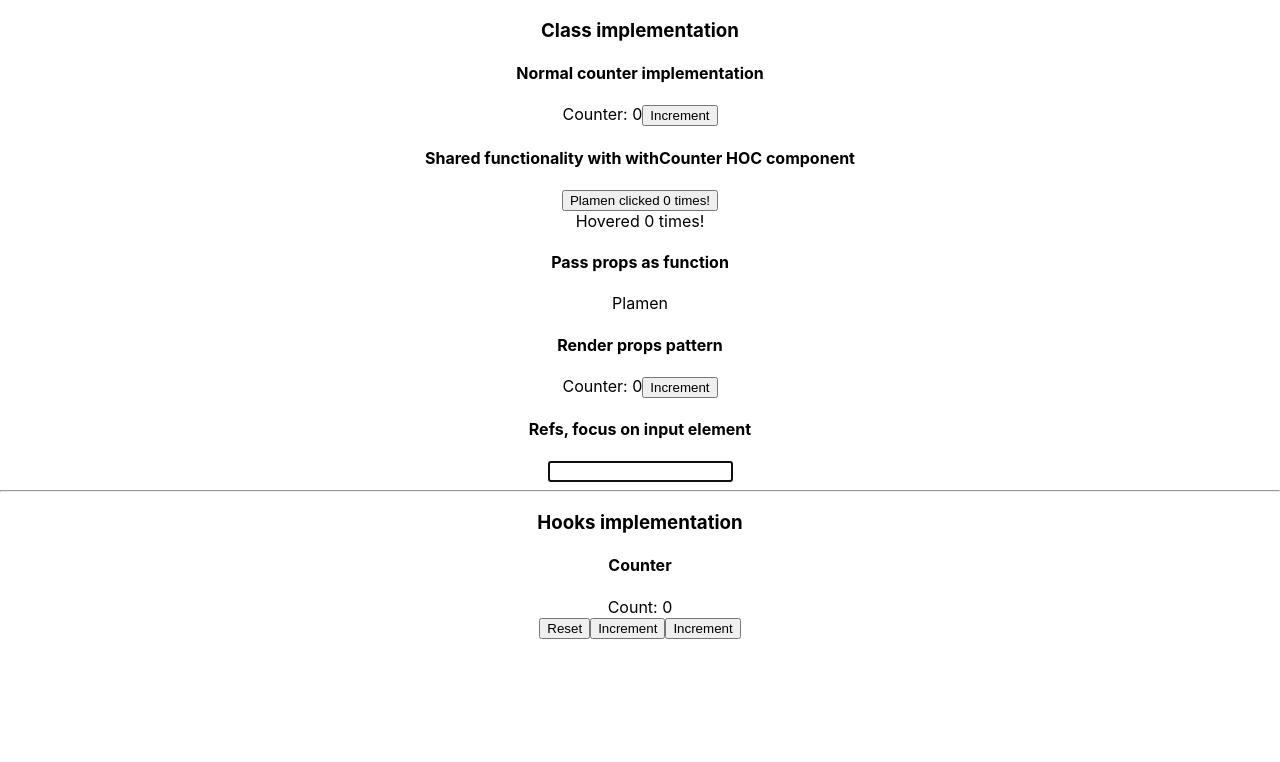
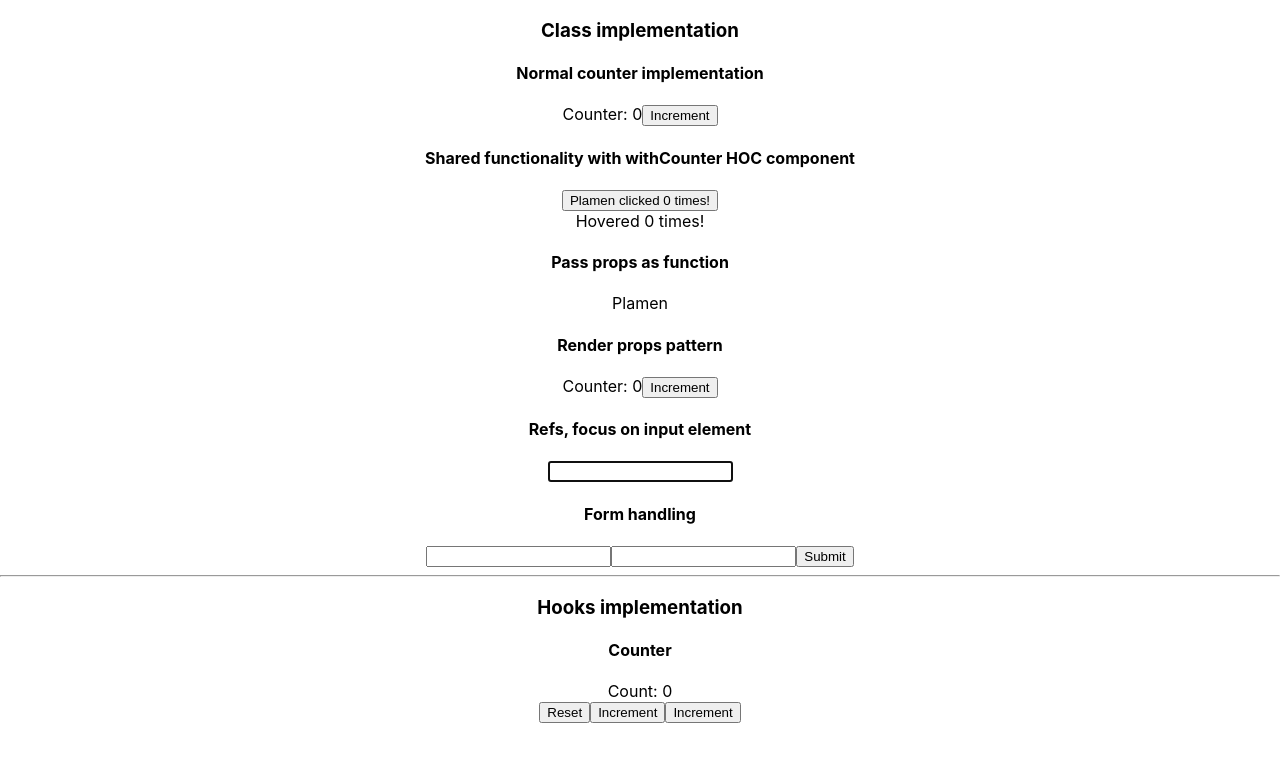
Before and after one commit to plamenkoyovchev/react-concepts, a React (Create React App) app: page / in a window 1280 px wide. Shown: the top 762 px of the page. Built offline with nearby package versions, Linux system fonts and the light colour scheme.

Commit message:
Use form component

```diff
--- a/src/App.js
+++ b/src/App.js
@@ -7,6 +7,7 @@ import User from "./patterns-and-concepts/render-props/User";
 import CounterWithRenderProps from "./patterns-and-concepts/render-props/CounterWithRenderProps";
 import HookCounter from "./hooks/state/HookCounter";
 import TextInput from "./patterns-and-concepts/refs/TextInput";
+import Form from "./patterns-and-concepts/forms/Form";
 
 const App = () => {
   return (
@@ -37,6 +38,10 @@ const App = () => {
         <h4>Refs, focus on input element</h4>
         <TextInput />
       </div>
+      <div>
+        <h4>Form handling</h4>
+        <Form />
+      </div>
       <hr />
       <h3>Hooks implementation</h3>
       <div>
```
